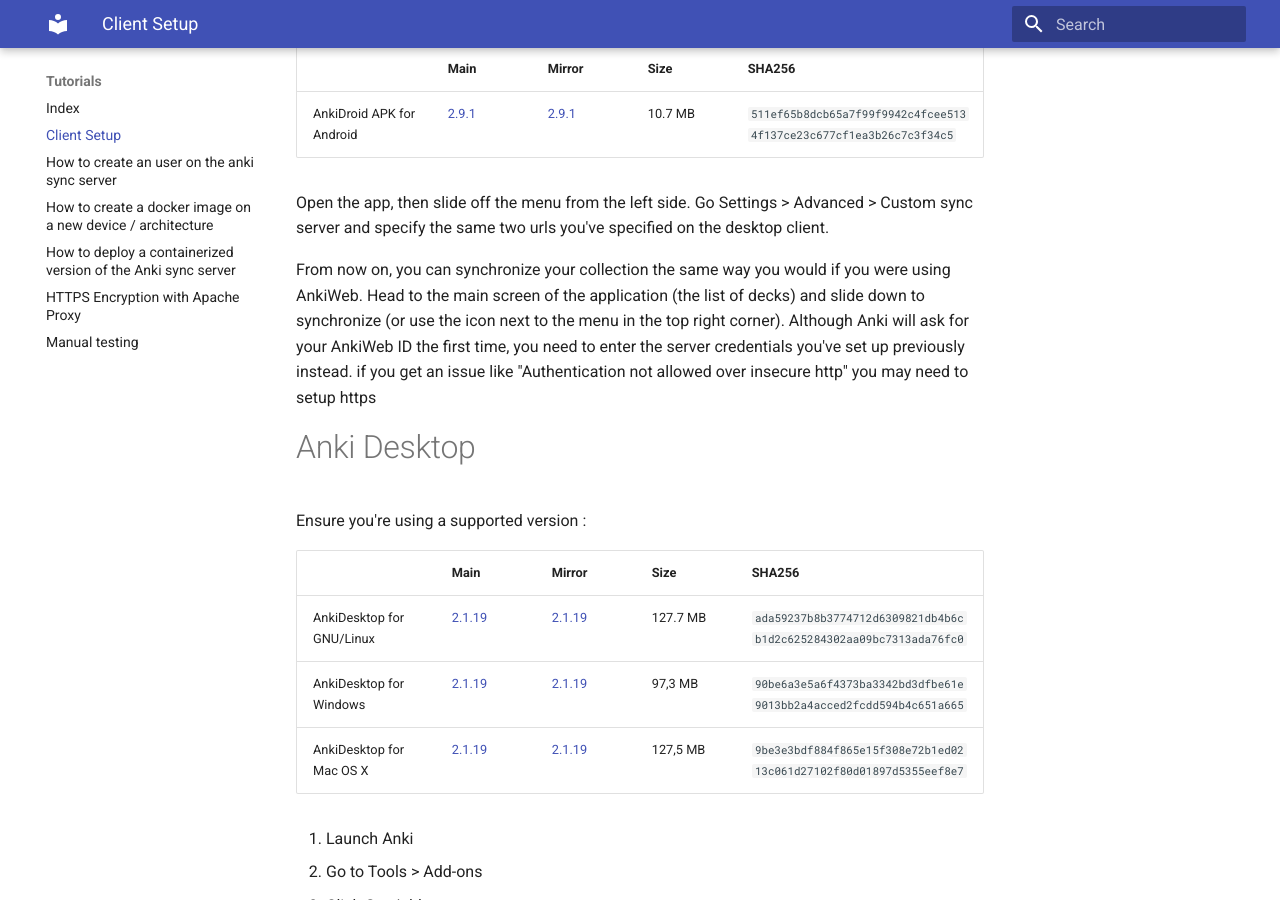
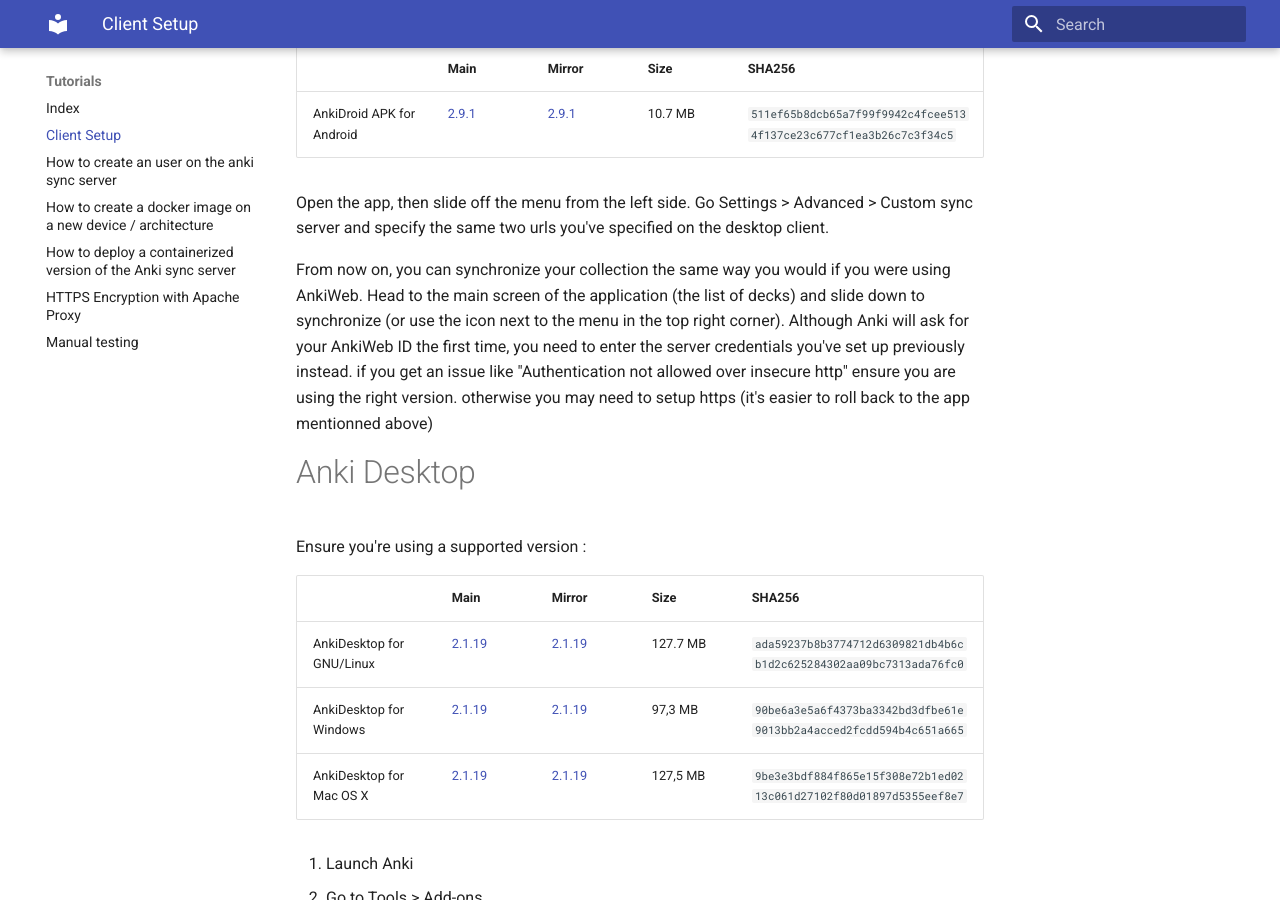
Before and after one commit to ankicommunity/ankicommunity.github.io, an MkDocs documentation site: the page built from docs/Tutorials/tutoClientSetup.md, in a window 1280 px wide and 900 px high, scrolled down 617 px. Built offline with MkDocs 1.6.1 and Material for MkDocs 9.7.7, drawn with Linux system fonts in a browser that asks for light colours.

Commit message:
fixed an imprecision on the nature of the error

```diff
--- a/docs/Tutorials/tutoClientSetup.md
+++ b/docs/Tutorials/tutoClientSetup.md
@@ -19,7 +19,7 @@
 Open the app, then slide off the menu from the left side. Go Settings > Advanced > Custom sync server and specify the same two urls you've specified on the desktop client.
 
 From now on, you can synchronize your collection the same way you would if you were using AnkiWeb. Head to the main screen of the application (the list of decks) and slide down to synchronize (or use the icon next to the menu in the top right corner). Although Anki will ask for your AnkiWeb ID the first time, you need to enter the server credentials you've set up previously instead.
-if you get an issue like "Authentication not allowed over insecure http" you may need to setup https
+if you get an issue like "Authentication not allowed over insecure http" ensure you are using the right version. otherwise you may need to setup https (it's easier to roll back to the app mentionned above)
 
 
 # Anki Desktop
```
Also changed, not shown: docs/Tutorials/tutoHTTPSProxy.md (+1 -0 lines).
